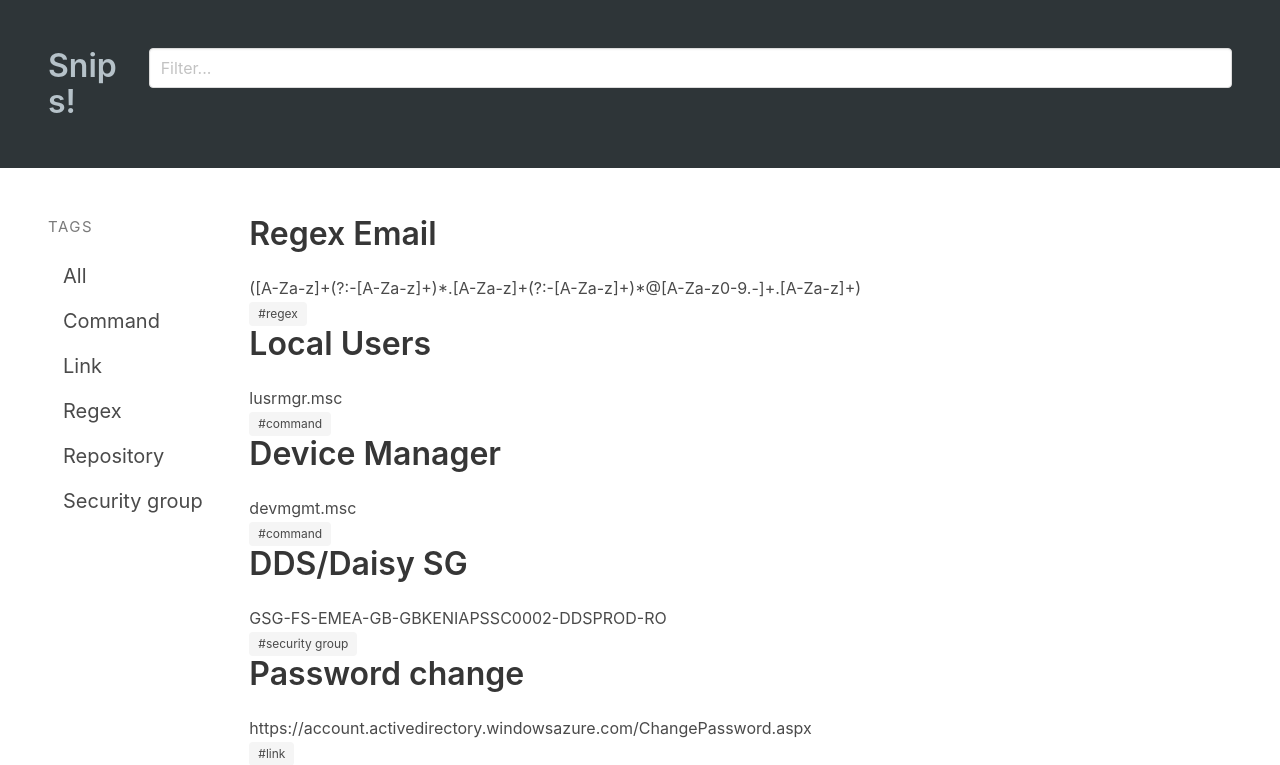
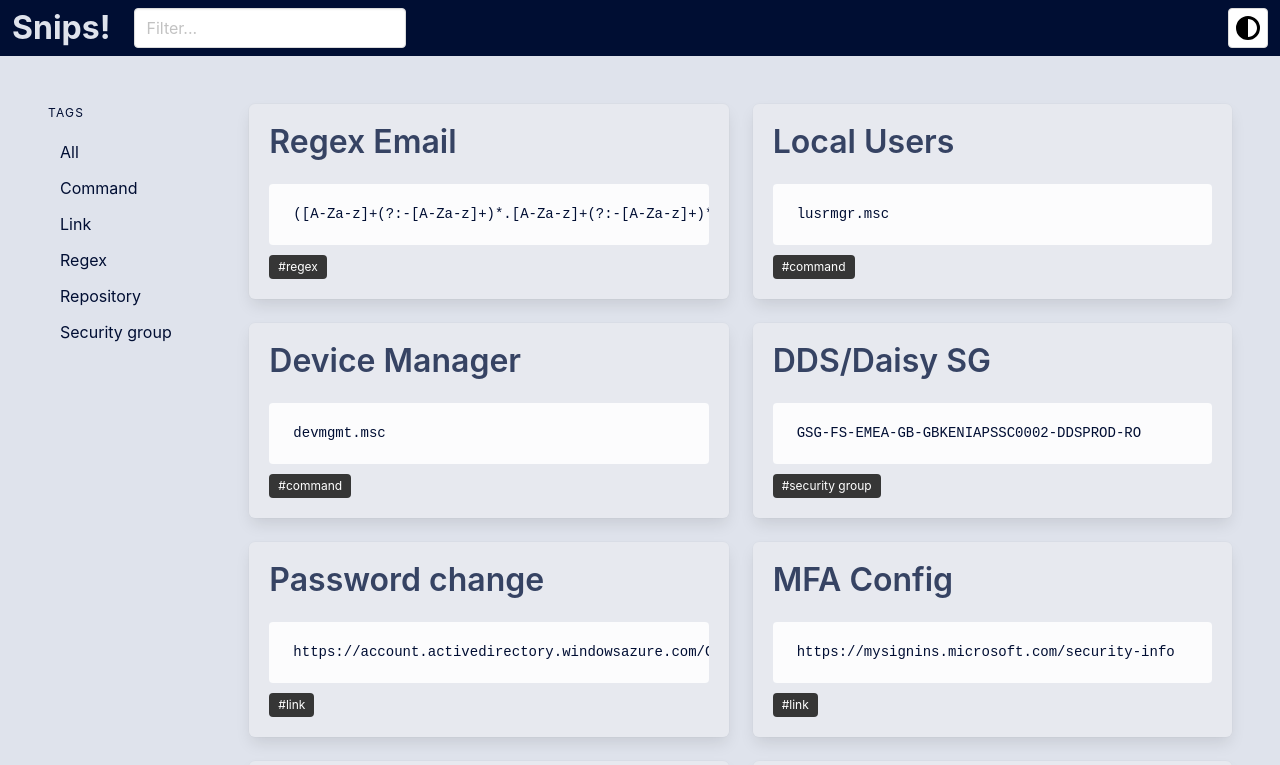
Before and after one commit to itsnelsonmartins/snippets, a React (Vite) app: page / in a window 1280 px wide. Shown: the top 765 px of the page. Built offline with nearby package versions, Linux system fonts and the light colour scheme.

Commit message:
quick fixes to bulma css library

```diff
--- a/src/App.jsx
+++ b/src/App.jsx
@@ -1,34 +1,59 @@
 import { useContext } from 'react';
 import { ContextApi } from './ContextApi';
 
-import Search from './components/search.component';
-import Sidebar from './components/sidebar.component';
-import SnippetsGrid from './components/snippetsgrid.component';
+import Search from './components/Search.component';
+import Sidebar from './components/Sidebar.component';
+import SnippetsGrid from './components/SnippetsGrid.component';
 
 import snippetsData from './snippets.json';
 
+import hc from '/hc.svg';
+
 const App = () => {
-    const { search, setSearch } = useContext(ContextApi);
+    const { search, theme } = useContext(ContextApi);
+    const [searchValue, setSearchValue] = search;
+    const [themeValue, setThemeValue] = theme;
 
     const tags = snippetsData.snippets
         .flatMap((snippet) => snippet.tags)
         .filter((tag, index, self) => self.indexOf(tag) === index)
         .sort();
 
+    // ThemeChanger function to change between dar and light mode
+    const themeChanger = () => {
+        // if (themeValue === 'light') {
+        //     document.firstElementChild.setAttribute('color-scheme', 'dark');
+        //     setThemeValue('dark');
+        // } else {
+        //     document.firstElementChild.setAttribute('color-scheme', 'light');
+        //     setThemeValue('light');
+        // }
+    };
+
     return (
         <div className='app'>
-            <section className='hero navigation'>
-                <div className='hero-body'>
-                    <div className='columns'>
-                        <div className='column is-1'>
-                            <p className='title logo'>Snips!</p>
-                        </div>
-                        <div className='column is-11'>
-                            <Search />
-                        </div>
+            <nav
+                className='navbar'
+                role='navigation'
+                aria-label='main navigation'>
+                <div className='navbar-brand'>
+                    <div className='logo navbar-item'>
+                        <p className='title logo'>Snips!</p>
                     </div>
                 </div>
-            </section>
+                <div className='navbar-item'>
+                    <Search />
+                </div>
+                <div className='navbar-end'>
+                    <div className='navbar-item'>
+                        <button className='button' onClick={themeChanger}>
+                            <span className='icon'>
+                                <img src={hc} alt='half circle symbol' />
+                            </span>
+                        </button>
+                    </div>
+                </div>
+            </nav>
             <section className='section'>
                 <div className='columns'>
                     <div className='column is-2'>
@@ -39,15 +64,6 @@ const App = () => {
                     </div>
                 </div>
             </section>
-            {/* <header>
-                <Search/>
-            </header>
-            <div className='container'>
-                <Sidebar tags={tags} handleFilter={handleFilter} />
-                <main>
-                    <MarkdownGrid data={snippetsData} filter={filterInput} />
-                </main>
-            </div> */}
         </div>
     );
 };
--- a/src/ContextApi.jsx
+++ b/src/ContextApi.jsx
@@ -6,10 +6,12 @@ export const ContextApi = createContext();
 const ContextProvider = ({ children }) => {
     // State creation, one for HSL and one for theme
     const [search, setSearch] = useState('');
+    const [theme, setTheme] = useState('light');
 
     return (
         // ContextProvider implementation with state parameters being passed
-        <ContextApi.Provider value={{ search, setSearch }}>
+        <ContextApi.Provider
+            value={{ search: [search, setSearch], theme: [theme, setTheme] }}>
             {children}
         </ContextApi.Provider>
     );
--- a/src/components/search.component.jsx
+++ b/src/components/search.component.jsx
@@ -2,26 +2,27 @@ import { useContext } from 'react';
 import { ContextApi } from '../ContextApi';
 
 const Search = () => {
-    const { search, setSearch } = useContext(ContextApi);
+    const { search } = useContext(ContextApi);
+    const [searchValue, setSearchValue] = search;
 
     const submitHandler = (e) => {
         e.preventDefault();
     };
 
     const handleChange = (e) => {
-        setSearch(e.target.value);
+        setSearchValue(e.target.value);
     };
 
     return (
-        <form action='' onSubmit={submitHandler}>
+        <p class='control is-expanded'>
             <input
                 className='input'
                 type='text'
-                value={search}
+                value={searchValue}
                 placeholder='Filter...'
                 onChange={handleChange}
             />
-        </form>
+        </p>
     );
 };
 
--- a/src/components/sidebar.component.jsx
+++ b/src/components/sidebar.component.jsx
@@ -2,26 +2,33 @@ import { useContext } from 'react';
 import { ContextApi } from '../ContextApi';
 
 const Sidebar = ({ tags }) => {
-    const { search, setSearch } = useContext(ContextApi);
+    const { search } = useContext(ContextApi);
+    const [searchValue, setSearchValue] = search;
 
     const capitalize = (s) => (s && s[0].toUpperCase() + s.slice(1)) || '';
 
     const handleFilter = (tag) => {
-        setSearch(tag);
+        setSearchValue(tag);
     };
 
     return (
-        <aside className='is-medium menu'>
+        <aside className='menu'>
             <p className='menu-label'>Tags</p>
             <ul className='menu-list'>
                 <li key='all'>
-                    <a href='#!' onClick={() => handleFilter('')}>
+                    <a
+                        href='#!'
+                        onClick={() => handleFilter('')}
+                        className='menu-item'>
                         All
                     </a>
                 </li>
                 {tags.map((tag, index) => (
                     <li key={index}>
-                        <a href='#!' onClick={() => handleFilter(tag)}>
+                        <a
+                            href='#!'
+                            onClick={() => handleFilter(tag)}
+                            className='menu-item'>
                             {capitalize(tag)}
                         </a>
                     </li>
--- a/src/components/snippetsgrid.component.jsx
+++ b/src/components/snippetsgrid.component.jsx
@@ -2,41 +2,43 @@ import { useContext } from 'react';
 import { ContextApi } from '../ContextApi';
 
 const SnippetsGrid = ({ data }) => {
-    const { search, setSearch } = useContext(ContextApi);
+    const { search, theme } = useContext(ContextApi);
+    const [searchValue, setSearchValue] = search;
+    const [themeValue, setThemeValue] = theme;
 
-    const filteredSnippets = search
+    const filteredSnippets = searchValue
         ? data.snippets.filter(
               (file) =>
-                  file.name.toLowerCase().includes(search.toLowerCase()) ||
-                  file.content.toLowerCase().includes(search.toLowerCase()) ||
+                  file.name.toLowerCase().includes(searchValue.toLowerCase()) ||
+                  file.content
+                      .toLowerCase()
+                      .includes(searchValue.toLowerCase()) ||
                   file.tags.some((tag) =>
-                      tag.toLowerCase().includes(search.toLowerCase())
+                      tag.toLowerCase().includes(searchValue.toLowerCase())
                   )
           )
         : data.snippets;
 
     return (
-        <>
+        <div className='columns is-multiline'>
             {filteredSnippets.map((file, index) => (
-                <div
-                    className='markdown-cell rad-shadow'
-                    key={index}
-                    onClick={() => {
-                        setAlertIndex(index);
-                        navigator.clipboard.writeText(file.content);
-                    }}>
-                    <p className='title'>{file.name}</p>
-                    <p>{file.content}</p>
-                    <div>
-                        {file.tags.map((tag, tagIndex) => (
-                            <p className='tag' key={tagIndex}>
-                                #{tag}
-                            </p>
-                        ))}
+                <div className='column is-6' key={index}>
+                    <div className='box'>
+                        <p className='title desc'>{file.name}</p>
+                        <pre className='hasContent'>
+                            <code>{file.content}</code>
+                        </pre>
+                        <div>
+                            {file.tags.map((tag, tagIndex) => (
+                                <p className='tag is-dark' key={tagIndex}>
+                                    #{tag}
+                                </p>
+                            ))}
+                        </div>
                     </div>
                 </div>
             ))}
-        </>
+        </div>
     );
 };
 
--- a/src/css/style.css
+++ b/src/css/style.css
@@ -1,7 +1,40 @@
-.navigation {
+html {
     background-color: var(--surface1);
 }
 
-.logo {
+.navbar {
+    background-color: var(--text1);
+}
+
+p.logo {
+    color: var(--surface1);
+    font-weight: bold;
+}
+
+p.desc {
+    color: var(--text2);
+}
+
+.box {
+    background-color: var(--surface3);
+}
+
+.menu-label,
+a.menu-item {
     color: var(--text1);
 }
+
+.tag {
+    margin-top: 10px;
+}
+
+.active {
+    background-color: var(--brand);
+    color: var(--text1);
+}
+
+pre {
+    background-color: var(--surface2);
+    color: var(--text1);
+    border-radius: 0.25rem;
+}
--- a/src/css/variables.css
+++ b/src/css/variables.css
@@ -1,22 +1,30 @@
 html {
-    /* brand foundation */
-    --brand-hue: 200;
+    --brand-hue: 223;
     --brand-saturation: 100%;
-    --brand-lightness: 50%;
-    --white: #fff;
+    --brand-lightness: 33%;
+
+    --brand-light: hsl(
+        var(--brand-hue) var(--brand-saturation) var(--brand-lightness)
+    );
+    --text1-light: hsl(var(--brand-hue) var(--brand-saturation) 10%);
+    --text2-light: hsl(var(--brand-hue) 30% 30%);
+    --surface1-light: hsl(var(--brand-hue) 25% 90%);
+    --surface2-light: hsl(var(--brand-hue) 20% 99%);
+    --surface3-light: hsl(var(--brand-hue) 20% 92%);
+    --surface4-light: hsl(var(--brand-hue) 20% 85%);
+    --surface-shadow-light: var(--brand-hue) 10% 20%;
+    --shadow-strength-light: 0.02;
 }
 
 :root {
-    --brand: hsl(
-        var(--brand-hue) calc(var(--brand-saturation) / 1.25)
-            calc(var(--brand-lightness) / 1.25)
-    );
-    --text1: hsl(var(--brand-hue) 15% 75%);
-    --text2: hsl(var(--brand-hue) 10% 61%);
-    --surface1: hsl(var(--brand-hue) 10% 20%);
-    --surface2: hsl(var(--brand-hue) 10% 25%);
-    --surface3: hsl(var(--brand-hue) 5% 30%);
-    --surface4: hsl(var(--brand-hue) 5% 35%);
-    --surface-shadow: var(--brand-hue) 30% 13%;
-    --shadow-strength: 0.2;
+    color-scheme: light;
+    --brand: var(--brand-light);
+    --text1: var(--text1-light);
+    --text2: var(--text2-light);
+    --surface1: var(--surface1-light);
+    --surface2: var(--surface2-light);
+    --surface3: var(--surface3-light);
+    --surface4: var(--surface4-light);
+    --surface-shadow: var(--surface-shadow-light);
+    --shadow-strength: var(--shadow-strength-light);
 }
```
Also changed, not shown: public/coffee.svg (deleted), public/hc.svg (added).
